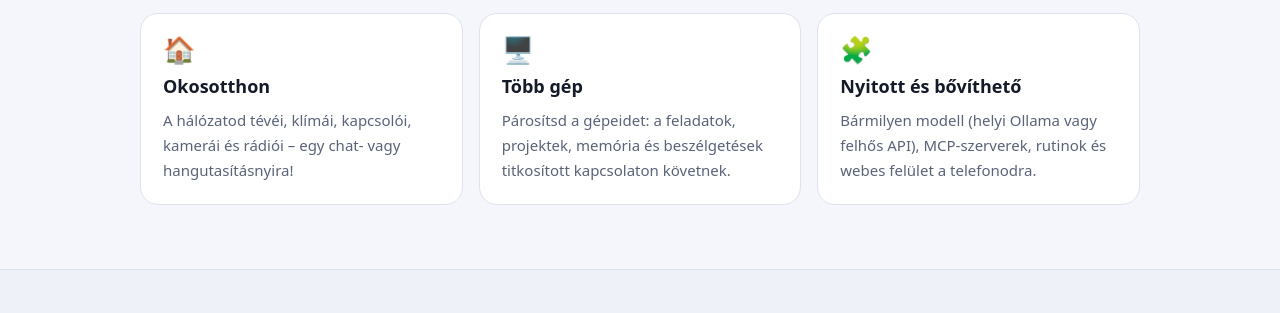
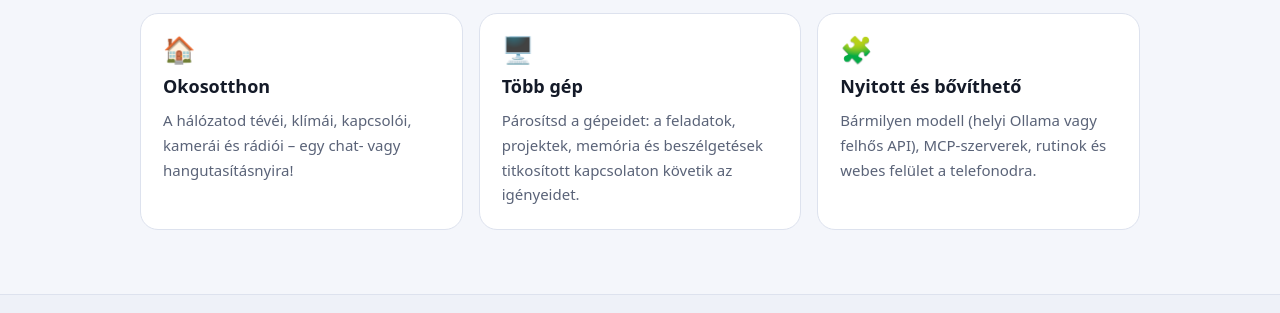
Before and after one commit to KriszKecskes/jarvis-site, a plain HTML site: page index.html in a window 1280 px wide. Shown: the part 1736-2049 px from the top of the page. Drawn offline with Linux system fonts and the light colour scheme; no server answers.

Commit message:
Több gép kártya: a szöveg átfogalmazva (hu)

```diff
--- a/index.html
+++ b/index.html
@@ -25,7 +25,7 @@
 <div class="card"><div class="ico">🎤</div><h3>Hang</h3><p>Ébresztőszó, beszédfelismerés és felolvasás – mind helyben, a számítógépeden fut.</p></div>
 <div class="card"><div class="ico">📅</div><h3>Naptár és levelek</h3><p>Események, emlékeztetők, napi összefoglaló; értesítés az új Gmail-levelekről a Google Naptárral együtt.</p></div>
 <div class="card"><div class="ico">🏠</div><h3>Okosotthon</h3><p>A hálózatod tévéi, klímái, kapcsolói, kamerái és rádiói – egy chat- vagy hangutasításnyira!</p></div>
-<div class="card"><div class="ico">🖥️</div><h3>Több gép</h3><p>Párosítsd a gépeidet: a feladatok, projektek, memória és beszélgetések titkosított kapcsolaton követnek.</p></div>
+<div class="card"><div class="ico">🖥️</div><h3>Több gép</h3><p>Párosítsd a gépeidet: a feladatok, projektek, memória és beszélgetések titkosított kapcsolaton követik az igényeidet.</p></div>
 <div class="card"><div class="ico">🧩</div><h3>Nyitott és bővíthető</h3><p>Bármilyen modell (helyi Ollama vagy felhős API), MCP-szerverek, rutinok és webes felület a telefonodra.</p></div>
   </div>
 </div></section>
```
